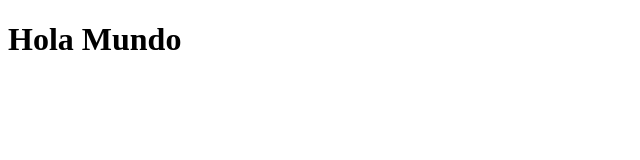
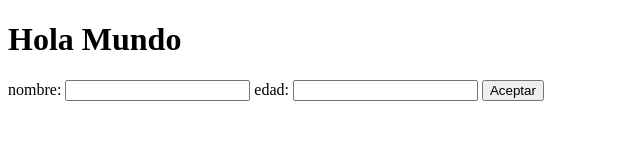
Before and after one commit to Alexbra04/Alexbra04.github.io, a plain HTML site: page inicio.html in a window 1280 px wide. Shown: the whole page, without its empty margins (0-640 px from the left). Drawn offline with Linux system fonts and the light colour scheme.

Commit message:
crear un formulario

```diff
--- a/inicio.html
+++ b/inicio.html
@@ -7,6 +7,12 @@
 </head>
 <body>
     <h1>Hola Mundo</h1>
-
+    <form id="crd" action="">
+        <label for="nombre">nombre: </label>
+        <input type="text" id="nombre">
+        <label for="edad">edad: </label>
+        <input type="number" name="edad" id="edad">
+        <button type="button onclick"> Aceptar </button>
+    </form>
 </body>
 </html>
```
